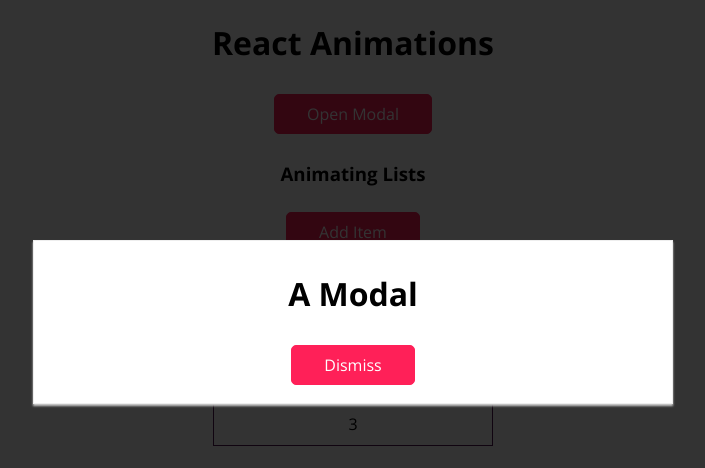
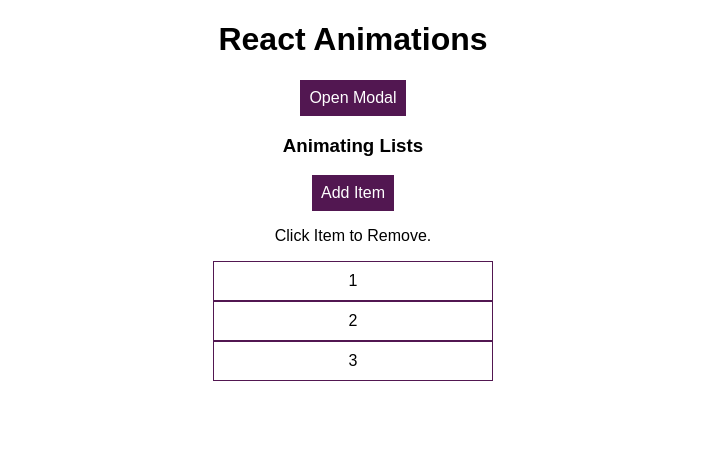
Before and after one commit to BEOOM/React-UDEMY, a React (Create React App) app: page / in a window 1280 px wide. Shown: the top 468 px of the page, without its empty margins (287-992 px from the left). Built offline with nearby package versions, Linux system fonts and the light colour scheme.

Commit message:
#365 css전환

```diff
--- a/src/components/24/Section24.js
+++ b/src/components/24/Section24.js
@@ -6,13 +6,26 @@
 import List from "./components/List/List";
 
 class Section24 extends Component {
+  state = {
+    modalIsOpen: false,
+  };
+
+  showModal = () => {
+    this.setState({ modalIsOpen: true });
+  };
+
+  closeModal = () => {
+    this.setState({ modalIsOpen: false });
+  };
   render() {
     return (
       <div className="App">
         <h1>React Animations</h1>
-        <Modal />
-        <Backdrop />
-        <button className="Button">Open Modal</button>
+        <Modal show={this.state.modalIsOpen} closed={this.closeModal} />
+        <Backdrop show={this.state.modalIsOpen} />
+        <button className="Button" onClick={this.showModal}>
+          Open Modal
+        </button>
         <h3>Animating Lists</h3>
         <List />
       </div>
--- a/src/components/24/components/Backdrop/Backdrop.css
+++ b/src/components/24/components/Backdrop/Backdrop.css
@@ -5,5 +5,13 @@
   left: 0;
   width: 100%;
   height: 100%;
-    background-color: rgba(0,0,0,0.8);
+  background-color: rgba(0, 0, 0, 0.8);
 }
+
+.BackdropOpen {
+  display: block;
+}
+
+.BackdropClosed {
+  display: none;
+}
--- a/src/components/24/components/Backdrop/Backdrop.js
+++ b/src/components/24/components/Backdrop/Backdrop.js
@@ -1,9 +1,14 @@
-import React from 'react';
+import React from "react";
 
-import './Backdrop.css';
+import "./Backdrop.css";
 
-const backdrop = (props) => (
-    <div className="Backdrop"></div>
-);
+const backdrop = (props) => {
+  const cssClasses = [
+    "Backdrop",
+    props.show ? "BackdropOpen" : "BackdropClosed",
+  ];
+
+  return <div className={cssClasses.join(" ")}></div>;
+};
 
 export default backdrop;
--- a/src/components/24/components/Modal/Modal.css
+++ b/src/components/24/components/Modal/Modal.css
@@ -10,4 +10,17 @@
   top: 30%;
   left: 25%;
   width: 50%;
+  transition: all 0.3s ease-out;
 }
+
+/* display 속성 -> transition을 무효화 시킴 */
+.ModalOpen {
+  opacity: 1;
+  transform: translateY(0);
+}
+
+
+.ModalClosed {
+  opacity: 0;
+  transform: translateY(-100%);
+}
--- a/src/components/24/components/Modal/Modal.js
+++ b/src/components/24/components/Modal/Modal.js
@@ -1,12 +1,18 @@
-import React from 'react';
+import React from "react";
 
-import './Modal.css';
+import "./Modal.css";
 
-const modal = (props) => (
-    <div className="Modal">
-        <h1>A Modal</h1>
-        <button className="Button" onClick={props.closed}>Dismiss</button>
+const modal = (props) => {
+  const cssClasses = ["Modal", props.show ? "ModalOpen" : "ModalClosed"];
+
+  return (
+    <div className={cssClasses.join(" ")}>
+      <h1>A Modal</h1>
+      <button className="Button" onClick={props.closed}>
+        Dismiss
+      </button>
     </div>
-);
+  );
+};
 
 export default modal;
--- a/src/index.js
+++ b/src/index.js
@@ -1,7 +1,7 @@
 import React from "react";
 import ReactDOM from "react-dom/client";
 import { Provider } from "react-redux";
-import "./index28.css";
+import "./index24.css";
 import App from "./App";
 import App2 from "./App2";
 import Practice1 from "./Practice1";
```
Lines whose indentation alone changed are shown as unchanged.
